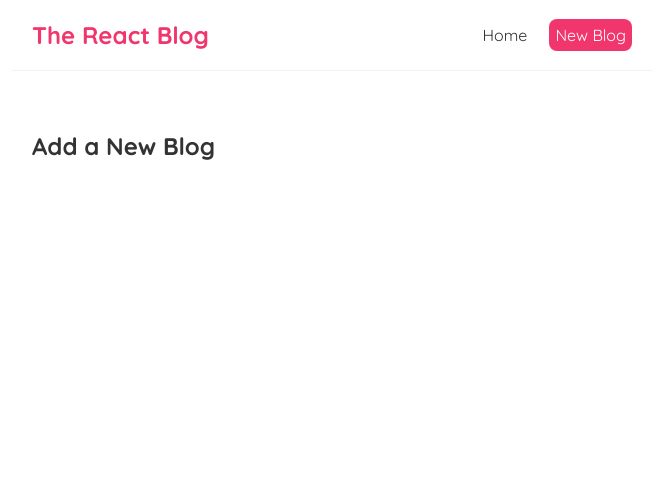
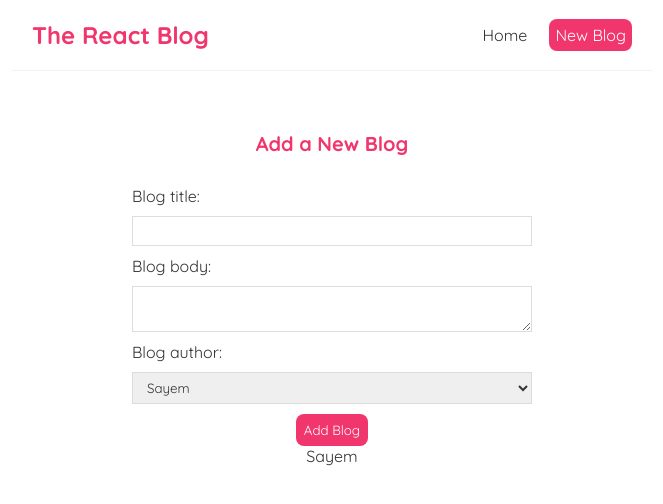
Before and after one commit to sayemalmahdi/react-blog, a React (Create React App) app: page /create in a window 1280 px wide. Shown: the top 504 px of the page, without its empty margins (308-971 px from the left). Built offline with nearby package versions, Linux system fonts and the light colour scheme.

Commit message:
Controlled Inputs (forms)

```diff
--- a/src/components/Create.js
+++ b/src/components/Create.js
@@ -1,9 +1,42 @@
+import { useState } from "react";
+
 const Create = () => {
+  const [title, setTitle] = useState('');
+  const [body, setBody] = useState('');
+  const [author, setAuthor] = useState('Sayem');
+
   return (
     <div className="create">
       <h2>Add a New Blog</h2>
+      <form>
+        <label>Blog title:</label>
+        <input
+          type="text"
+          required
+          value={title}
+          onChange={(e) => setTitle(e.target.value)}
+        />
+        <label>Blog body:</label>
+        <textarea
+          required
+          value={body}
+          onChange={(e) => setBody(e.target.value)}
+        ></textarea>
+        <label>Blog author:</label>
+        <select
+          value={author}
+          onChange={(e) => setAuthor(e.target.value)}
+        >
+          <option value="Sayem">Sayem</option>
+          <option value="Mahdi">Mahdi</option>
+        </select>
+        <button>Add Blog</button>
+        <p>{title}</p>
+        <p>{body}</p>
+        <p>{author}</p>
+      </form>
     </div>
-  )
+  );
 }
 
-export default Create
+export default Create;
--- a/src/index.css
+++ b/src/index.css
@@ -62,3 +62,35 @@
 .blog-details div {
   margin: 20px 0;
 }
+
+/* create new blog form */
+.create {
+  max-width: 400px;
+  margin: 0 auto;
+  text-align: center;
+}
+.create label {
+  text-align: left;
+  display: block;
+}
+.create h2 {
+  font-size: 20px;
+  color: #f1356d;
+  margin-bottom: 30px;
+}
+.create input, .create textarea, .create select {
+  width: 100%;
+  padding: 6px 10px;
+  margin: 10px 0;
+  border: 1px solid #ddd;
+  box-sizing: border-box;
+  display: block;
+}
+.create button {
+  background: #f1356d;
+  color: #fff;
+  border: 0;
+  padding: 8px;
+  border-radius: 8px;
+  cursor: pointer;
+}
```
